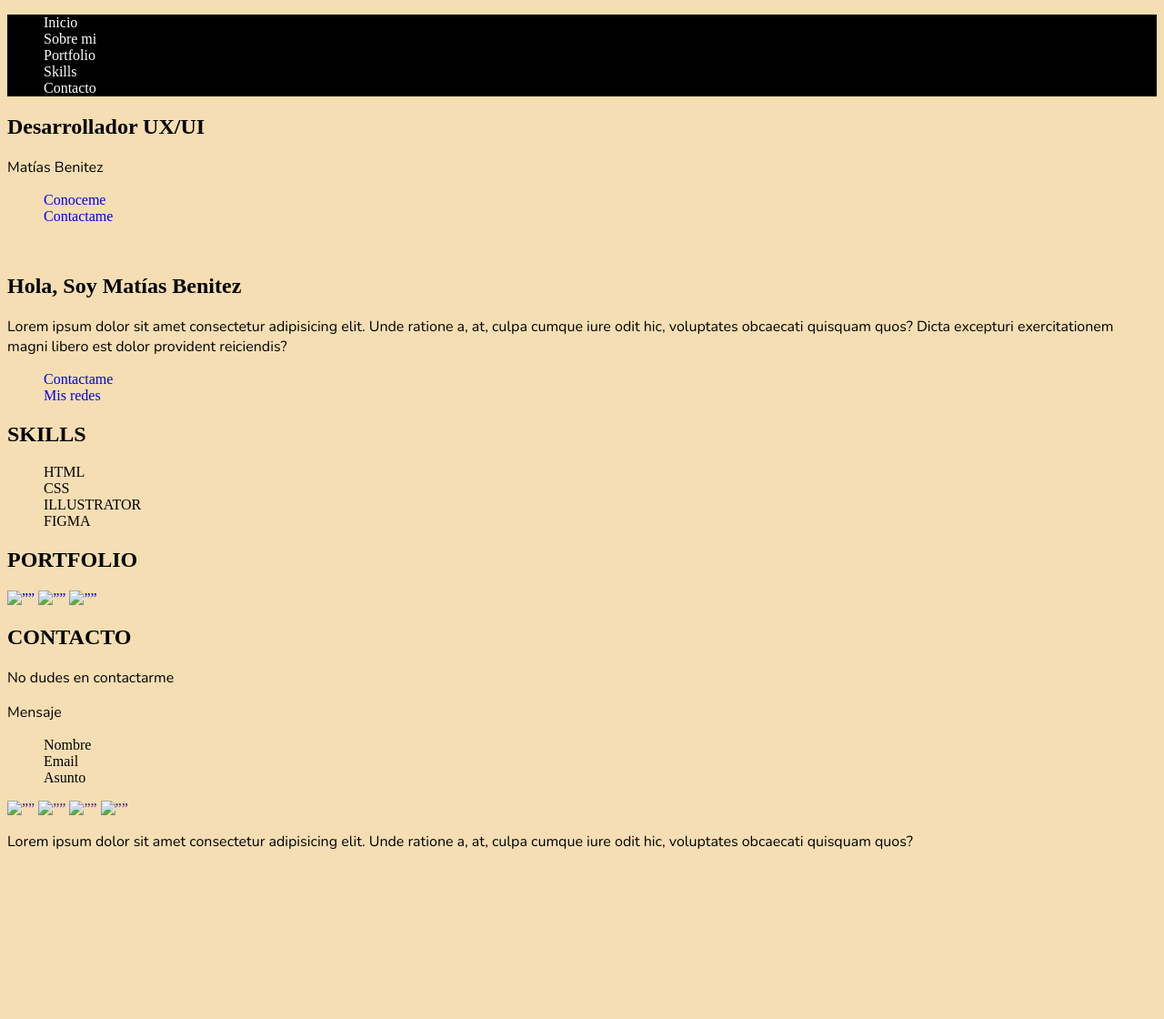
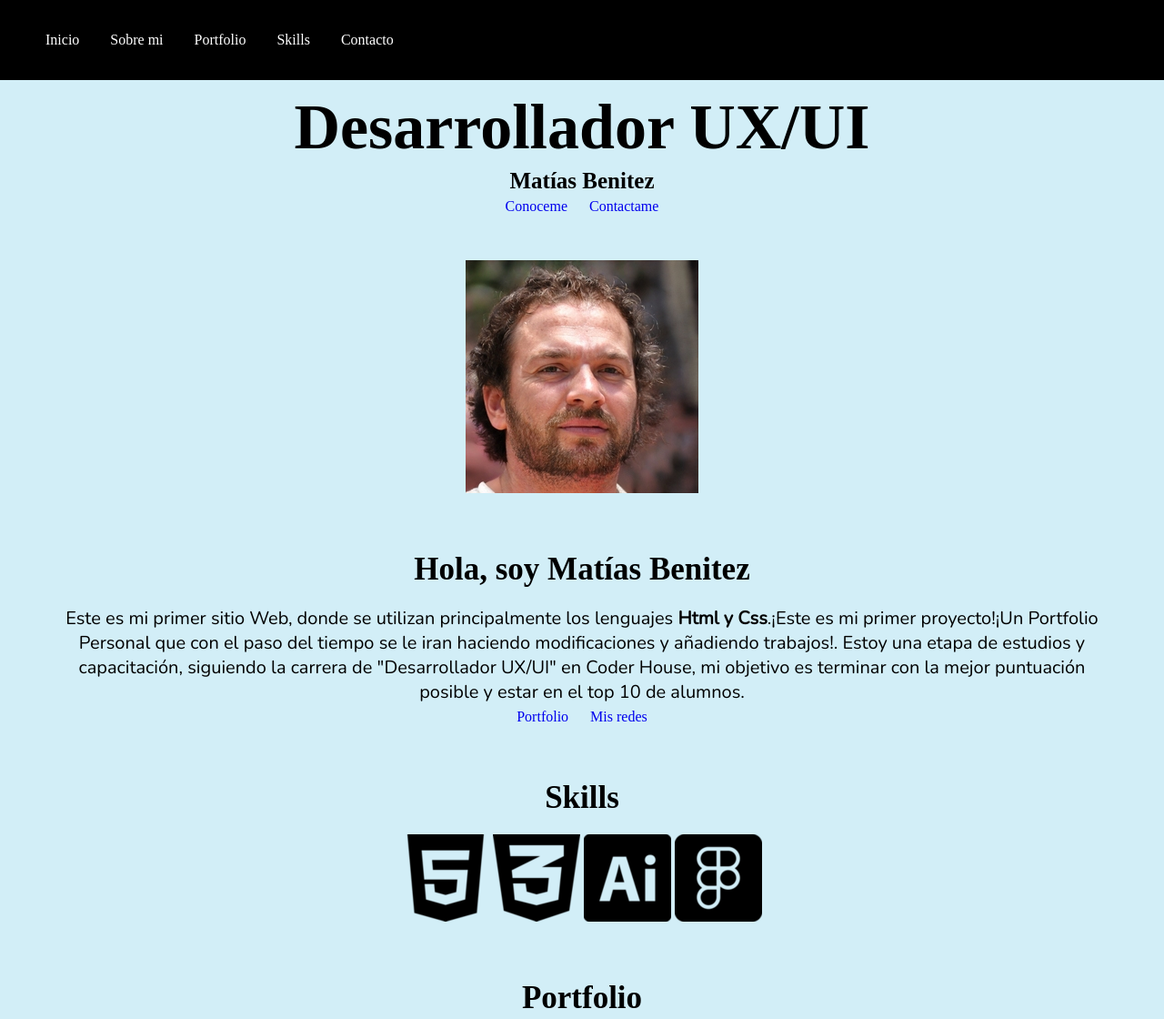
Before and after one commit to Matias-Benitez/Portfolio, a plain HTML site: page index.html in a window 1280 px wide. Shown: the top 1120 px of the page at 91% size. Before the commit the page ends 952 px from the top, so only its background shows below. Drawn offline with nearby package versions, Linux system fonts and the light colour scheme.

Commit message:
add image

```diff
--- a/index.html
+++ b/index.html
@@ -11,35 +11,36 @@
     <link rel="preconnect" href="https://fonts.googleapis.com">
     <link rel="preconnect" href="https://fonts.gstatic.com" crossorigin>
     <link href="https://fonts.googleapis.com/css2?family=Nunito&display=swap" rel="stylesheet">
+
 </head>
 <body>
     <!-- Inicio header -->
-     <header class="header">
+     <header id="Inicio" class="header">
         <nav>
             <ul>
                 <li>
-                    <a href="#Inicio" class="list-header"> Inicio</a>
+                    <a href="#Inicio"> Inicio</a>
                 </li>
                 <li>
-                    <a href="#Sobremi" class="list-header"> Sobre mi</a>
+                    <a href="#Sobremi"> Sobre mi</a>
                 </li>
                 <li>
-                    <a href="#Portfolio" class="list-header"> Portfolio</a>
+                    <a href="#Portfolio"> Portfolio</a>
                 </li>
                 <li>
-                    <a href="#Skills" class="list-header"> Skills</a>
+                    <a href="#Skills"> Skills</a>
                 </li>
-                <li><a href="#Contacto" class="list-header"> Contacto</a>
+                <li><a href="#Contacto"> Contacto</a>
                 </li>
             </ul>
         </nav>
     </header>
     <!-- Fin header -->
+    <!-- Sección uno -->
     <main>
-        <!-- Sección uno -->
-        <section id="Inicio">
+        <section class="inicio">
             <h1>Desarrollador UX/UI</h1>
-            <p>Matías Benitez</p>
+                <h3>Matías Benitez</h3>
                     <ul>
                         <li>
                             <a href="#Sobremi"> Conoceme</a>
@@ -53,12 +54,12 @@
 
         <!-- Sección dos -->
         <section id="Sobremi">
-            <img src="" alt="">
-            <h2>Hola, Soy Matías Benitez</h2>
-                <p>Lorem ipsum dolor sit amet consectetur adipisicing elit. Unde ratione a, at, culpa cumque iure odit hic, voluptates obcaecati quisquam quos? Dicta excepturi exercitationem magni libero est dolor provident reiciendis?</p>
+            <img src="Images/foto de perfil.jpg" alt="Foto perfil">
+            <h2>Hola, soy Matías Benitez</h2>
+                <p>Este es mi primer sitio Web, donde se utilizan principalmente los lenguajes <strong>Html y Css</strong>.¡Este es mi primer proyecto!¡Un Portfolio Personal que con el paso del tiempo se le iran haciendo modificaciones y añadiendo trabajos!. Estoy una etapa de estudios y capacitación, siguiendo la carrera de "Desarrollador UX/UI" en Coder House, mi objetivo es terminar con la mejor puntuación posible y estar en el top 10 de alumnos.</p>
                 <ul>
                     <li>
-                        <a href="#Portfolio"> Contactame</a>
+                        <a href="#Portfolio"> Portfolio</a>
                     </li>
                     <li>
                         <a href="#Misredes"> Mis redes</a>
@@ -69,53 +70,55 @@
 
         <!-- Sección tres -->
         <section id="Skills">
-            <h2>SKILLS</h2>
-            <UL>
-                <LI>HTML <img src="" alt=""></LI>
-                <LI>CSS <img src="" alt=""></LI>
-                <LI>ILLUSTRATOR <img src="" alt=""></LI>
-                <LI>FIGMA <img src="" alt=""></LI>
-            </UL>
+            <h2>Skills</h2>
+                <div>
+                    <img src="Images/html-5.png" alt="Logo HTML">
+                    <img src="Images/css.png" alt="Logo CSS">
+                    <img src="Images/ilustrador-adobe.png" alt="Logo ILLUSTRATOR">
+                    <img src="Images/figma.png" alt="Logo FIGMA">
+                </div>
             </section>
         <!-- Fin sección tres -->
 
         <!-- Sección cuatro -->
-        <section id="#Portfolio">
-            <h2>PORTFOLIO</h2>
-                <a href="https://www.behance.net/gallery/134317169/Rediseno-UXUI-Wabi" target=”_blank”>
-                    <IMG SRC=”” ALT=””>
+        <section id="Portfolio">
+            <h2>Portfolio</h2>
+                <a href="https://www.behance.net/gallery/134317169/Rediseno-UXUI-Wabi" target="_blank">
+                    <IMG SRC="Images/Wabi.png" ALT="Rediseño Wabi">
                 </a>
                 <a href="https://www.behance.net/gallery/128971921/Veggies-%28Proyecto-Final-UxUi%29" target=”_blank”>
-                    <IMG SRC=”” ALT=””>
+                    <IMG SRC="Images/App SV.png" ALT="App SV">
                 </a>
-                <a href="https://www.behance.net/gallery/121406529/Somos-Veggies" target=”_blank”	>
-	                <IMG SRC=”” ALT=””>
+                <a href="https://www.behance.net/gallery/121406529/Somos-Veggies" target="_blank"	>
+	                <IMG SRC="Images/Somos Veggies.png" ALT="Somos Veggies">
                 </a>
          </section>
         <!-- Fin sección cuatro -->
 
         <!-- Sección cinco -->
         <section id="Contacto">
-            <h2>CONTACTO</h2>
+            <h2>Contacto</h2>
             <p>No dudes en contactarme</p>
             <p>Mensaje</p>
-            <ul>
-                <li>Nombre</li>
-                <li>Email</li>
-                <li>Asunto</li>
-            </ul>
+            <input type="text">
+            <p>Nombre</p>
+            <input type="text">
+            <p>Email</p>
+            <input type="text">
+            <p>Asunto</p>
+            <input type="text">
         </section>
         <!-- Fin sección cinco -->
 </main>
 <!-- pie de página -->
-<footer>
+<footer id="Misredes">
       <nav>
-		<a href="" target=”_blank”><img SRC=”” ALT=””></a>
-    	<a href="" target=”_blank”><img SRC=”” ALT=””></a>
-        <a href="" target=”_blank”><img SRC=”” ALT=””></a>
-        <a href="" target=”_blank”><img SRC=”” ALT=””></a>
-        <p>Lorem ipsum dolor sit amet consectetur adipisicing elit. Unde ratione a, at, culpa cumque iure odit hic, voluptates obcaecati quisquam quos? </p>
+		<a href="https://www.linkedin.com/in/mat%C3%ADas-benitez/" target="_blank"><img SRC="Images/linkedin.png" ALT="Logo linkedin"></a>
+        <a href="https://www.behance.net/matiasbenitez4" target="_blank"><img SRC="Images/logotipo-de-behance.png" ALT="Logo behance"></a>
+        <a href="" target="_blank"><img SRC="Images/github.png" ALT="Logo github"></a>
+        <p>Iconos diseñados por Flaticon from https://www.flaticon.es</p>
     </nav>
+
 </footer>
 <!-- Fin pie de página -->
 </body>
--- a/style.css
+++ b/style.css
@@ -1,28 +1,103 @@
+* {
+    margin: 0;
+    padding: 0;
+}
+h1 {
+    font-size: 70px;
+}
+h2 {
+    font-size: 35px;
+    margin: 60px 10px 20px 10px;
+}
+h3 {
+    font-size: 25px;
+    margin: 5px;
+}
+li {
+    list-style-type: none;
+    display: inline;
+    text-align: center;
+    margin: 20px 10px 25px 10px;
+    padding-top: 10px;
+}
+a {
+    text-decoration: none;
+}
+p {
+    font-family: 'Nunito', sans-serif;
+    font-size: 20px;
+    margin: 10px 20px 5px 20px;
+}
+input {
+    margin: 0px 10px 10px 20px;
+}
+
 /* Body */
-body{
-    background-color: wheat;
+body {
+    background-color: rgb(210, 238, 247);
+}
+footer {
+    margin: 50px 20px 5px 20px;
 }
 /* Fin body */
 
 /* Header */
 .header {
     background-color: #000;
+    padding: 35px;
+    margin-bottom: 10px;
+    position: fixed;
+    top: 0;
+    right: 0;
+    left: 0;
 }
-
+header nav ul li {
+    display: inline;
+    margin: 15px;
+}
 header nav ul li a {
     color: white;
 }
-
 /* Fin header*/
 
 
-li {
-    list-style-type: none;
+/* Sección uno */
+.inicio {
+    margin-top: 100px;
+    text-align: center;
+   }
+/* Fin sección uno */
+
+/* Sección dos */
+#Sobremi {
+    text-align:center;
+    margin: 50px;
 }
-a {
-    text-decoration: none;
+/* Fin sección dos */
+
+/* Sección tres */
+#Skills {
+    text-align:center;
+}
+/* Fin sección tres */
+
+/* Sección cuatro */
+#Portfolio {
+    text-align: center;
 }
 
-p {
-    font-family: 'Nunito', sans-serif;
+/* Fin sección cuatro */
+
+/* Sección cinco */
+#Contacto {
+    text-align: center;
 }
+
+/* Fin sección cinco */
+
+/* Pie de pagina */
+#Misredes {
+    text-align: center;
+    }
+
+/* Fin pie de pagina */
```
Also changed, not shown: Images/App SV.png (added), Images/Somos Veggies.png (added), Images/Wabi.png (added), Images/css.png (added), Images/figma.png (added), Images/foto de perfil.jpg (added), Images/github.png (added), Images/html-5.png (added), Images/ilustrador-adobe.png (added), Images/linkedin.png (added), Images/logotipo-de-behance.png (added), Portfolio.png (deleted). Lines whose indentation alone changed are shown as unchanged.
